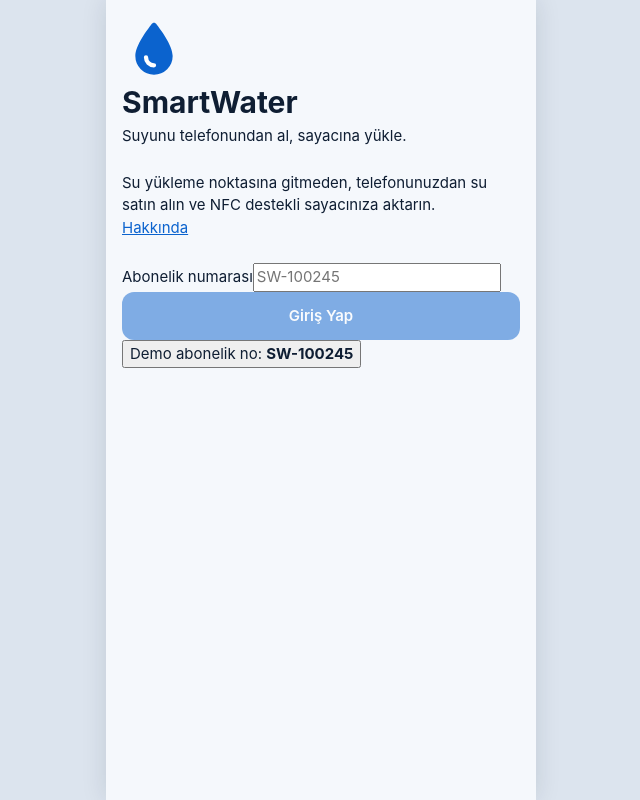
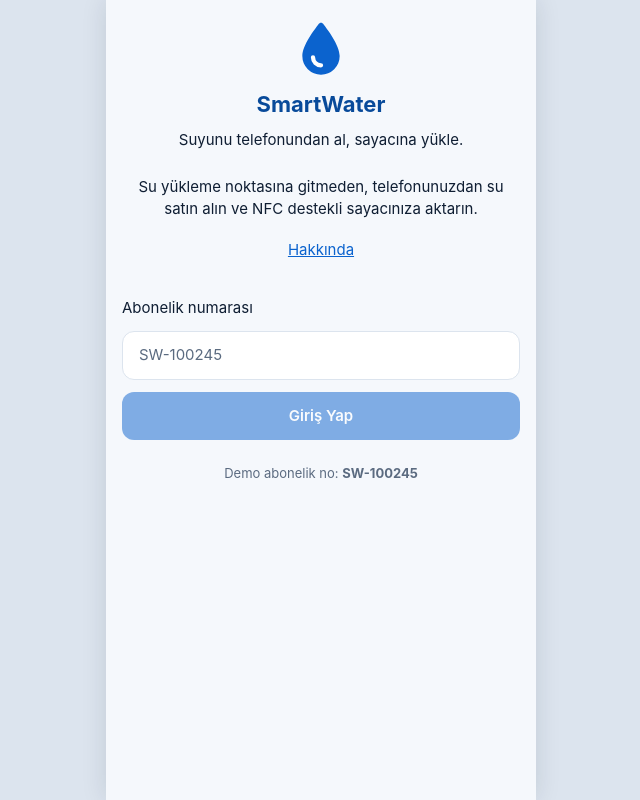
Before and after one commit to oykunazbalseven52-web/SmartWater, a React (Vite) app: page /#/login in a window 1280 px wide. Shown: the whole page, without its empty margins (319-959 px from the left). Built offline with nearby package versions, Linux system fonts and the light colour scheme.

Commit message:
feat(login): complete login page

```diff
--- a/src/pages/Login/LoginPage.css
+++ b/src/pages/Login/LoginPage.css
@@ -5,3 +5,107 @@
   flex-direction: column;
   gap: var(--space-5);
   min-height: 100vh;
+  padding: var(--space-4);
+  overflow-wrap: anywhere;
+}
+
+.login-header {
+  display: flex;
+  flex-direction: column;
+  align-items: center;
+  gap: var(--space-2);
+  text-align: center;
+}
+
+.login-logo {
+  width: 64px;
+  height: 64px;
+}
+
+.login-brand {
+  color: var(--color-primary-dark);
+  font-size: 22px;
+  font-weight: 700;
+}
+
+.login-slogan {
+  font-size: 15px;
+  font-weight: 400;
+}
+
+.login-intro {
+  display: flex;
+  flex-direction: column;
+  align-items: center;
+  gap: var(--space-2);
+  font-size: 15px;
+  font-weight: 400;
+  text-align: center;
+}
+
+.login-about-link {
+  display: inline-flex;
+  align-items: center;
+  justify-content: center;
+  min-height: 44px;
+  padding: var(--space-2) var(--space-3);
+  color: var(--color-primary);
+}
+
+.login-form {
+  display: flex;
+  flex-direction: column;
+  gap: var(--space-3);
+  min-width: 0;
+  width: 100%;
+}
+
+.login-field-label {
+  font-size: 15px;
+  font-weight: 400;
+}
+
+.login-field-input {
+  min-width: 0;
+  width: 100%;
+  min-height: 48px;
+  padding: var(--space-3) var(--space-4);
+  border: 1px solid var(--color-border);
+  border-radius: var(--radius-md);
+  background-color: var(--color-surface);
+  color: var(--color-text);
+  font-size: 15px;
+  font-weight: 400;
+}
+
+.login-field-input::placeholder {
+  color: var(--color-text-muted);
+  opacity: 1;
+}
+
+.login-field-input:focus-visible,
+.login-about-link:focus-visible,
+.login-submit:focus-visible,
+.login-demo-hint:focus-visible {
+  outline: 2px solid var(--color-primary);
+  outline-offset: 2px;
+}
+
+.login-submit {
+  min-width: 0;
+  width: 100%;
+  min-height: 48px;
+}
+
+.login-demo-hint {
+  min-width: 0;
+  width: 100%;
+  min-height: 44px;
+  padding: var(--space-2) var(--space-3);
+  border: 0;
+  background-color: var(--color-bg);
+  color: var(--color-text-muted);
+  font-size: 13px;
+  font-weight: 400;
+  text-align: center;
+}
```
Also changed, not shown: 1 other file (tests, documents, lock files or other folders).
